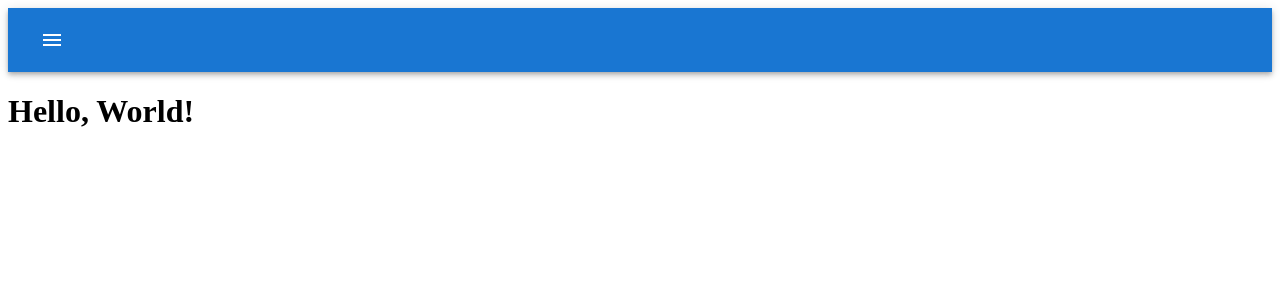
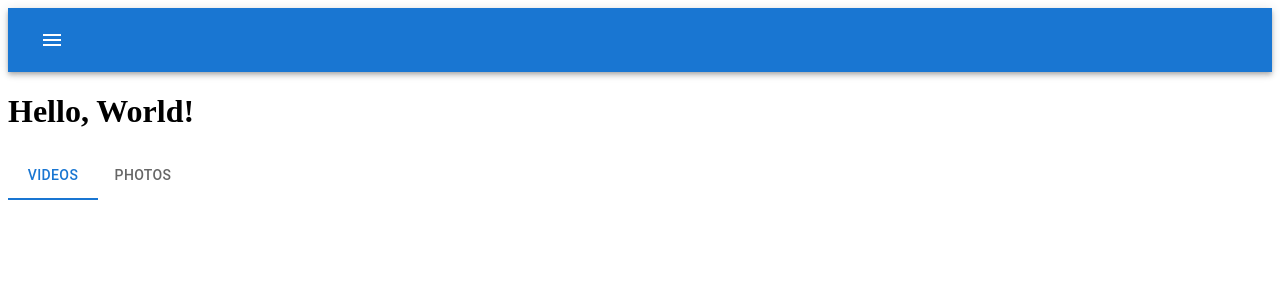
Before and after one commit to chonginator/od-react-challenge, a Next.js app: page / in a window 1280 px wide. Shown: the top 300 px of the page. Built offline with nearby package versions, Linux system fonts and the light colour scheme.

Commit message:
Add gallery page tabs

```diff
--- a/src/pages/index.jsx
+++ b/src/pages/index.jsx
@@ -1,5 +1,21 @@
+import { useState } from "react";
+import { Tabs, Tab } from "@mui/material";
+
 const App = () => {
-  return <h1>Hello, World!</h1>;
+  const [currentTabIndex, setCurrentTabIndex] = useState(0);
+
+  const handleTabChange = (_, tabIndex) => {
+    setCurrentTabIndex(tabIndex);
+  };
+  return (
+    <>
+      <h1>Hello, World!</h1>
+      <Tabs value={currentTabIndex} onChange={handleTabChange}>
+        <Tab label="Videos" />
+        <Tab label="Photos" />
+      </Tabs>
+    </>
+  );
 };
 
 export default App;
```
